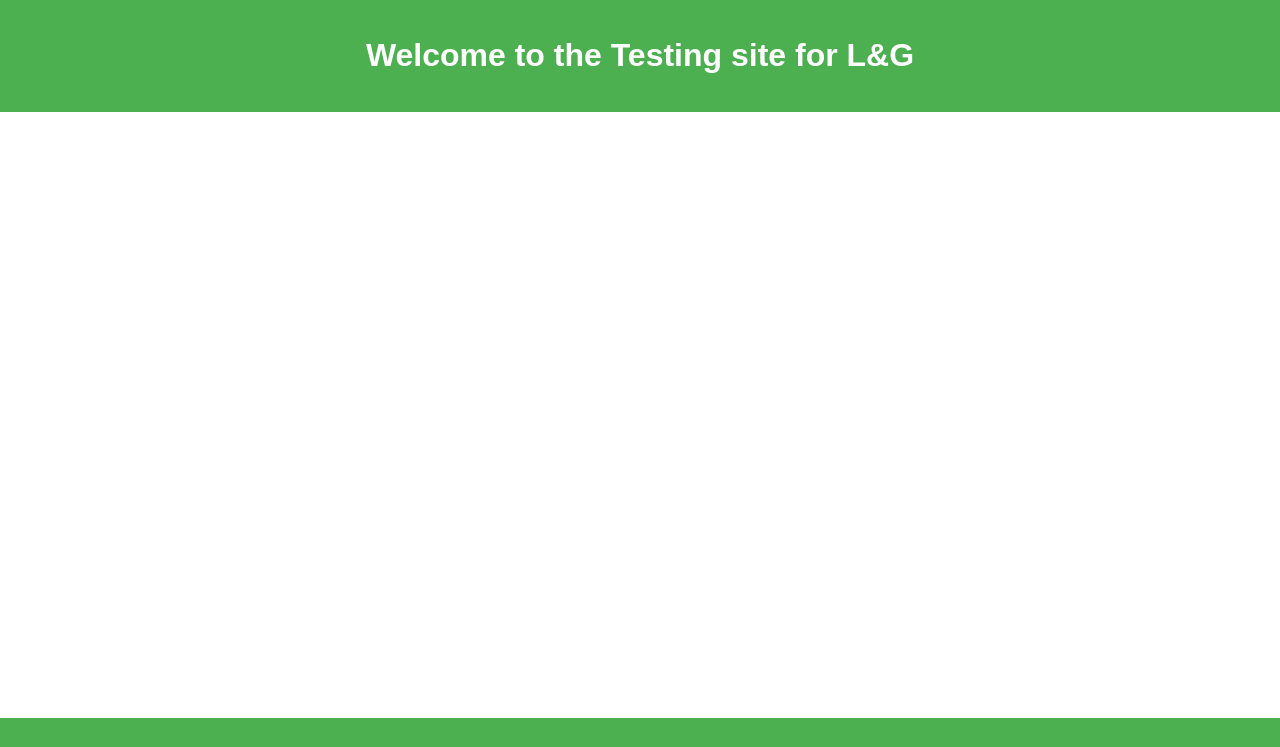
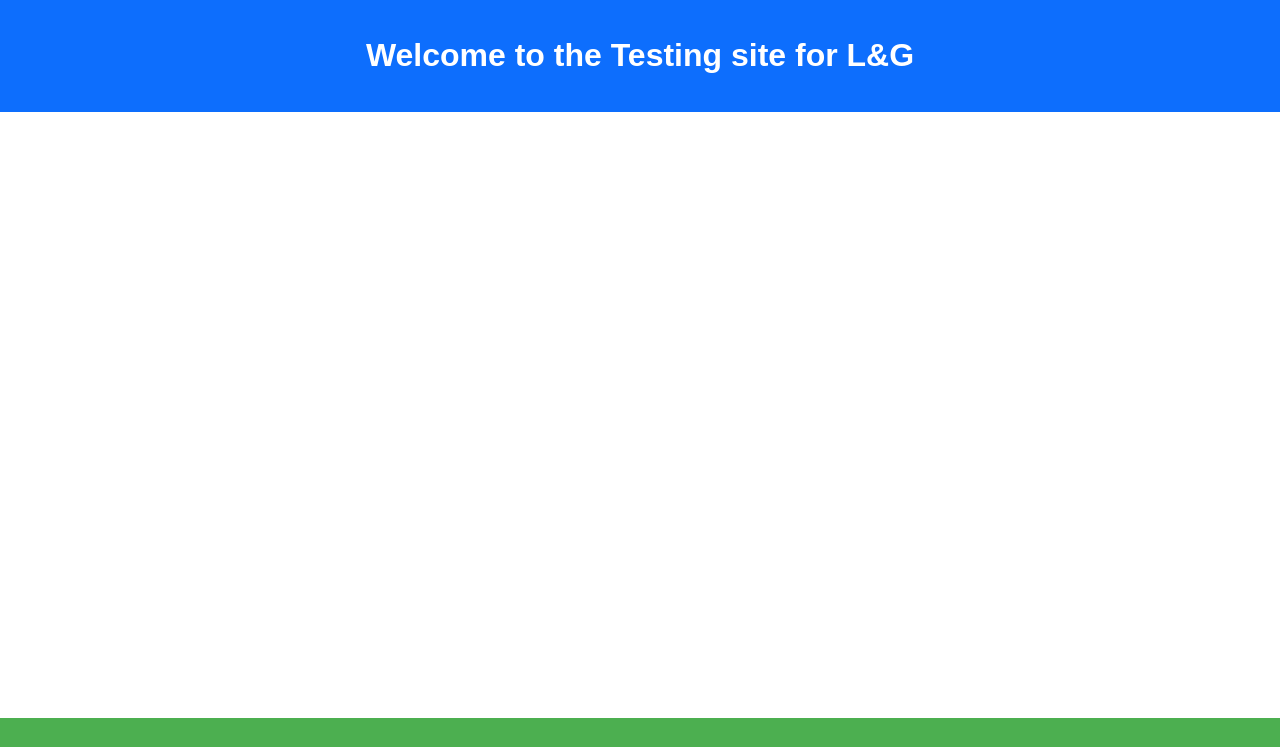
Before and after one commit to stoltenbergpeter/landg-isync, a plain HTML site: page index.html in a window 1280 px wide. Shown: the top 747 px of the page. Drawn offline with Linux system fonts and the light colour scheme.

Commit message:
Update styles.css

```diff
--- a/styles.css
+++ b/styles.css
@@ -6,7 +6,7 @@ body {
 }
 
 header {
-    background-color: #4CAF50;
+    background-color: #0D6EFD;
     color: white;
     padding: 1rem;
     text-align: center;
```
